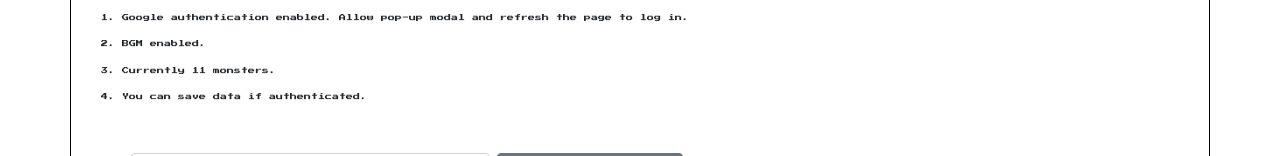
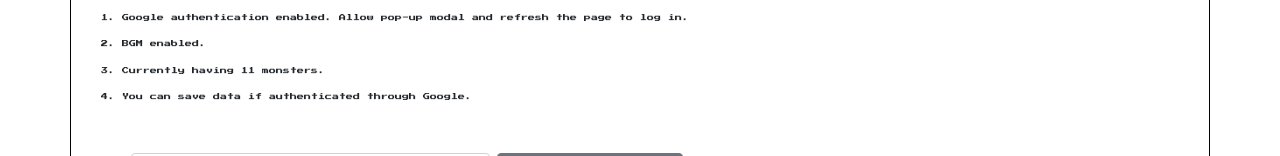
Before and after one commit to chanzlee/YFL-firebase, a plain HTML site: page public/index.html in a window 1280 px wide. Shown: the part 420-576 px from the top of the page. Drawn offline with nearby package versions, Linux system fonts and the light colour scheme; no server answers.

Commit message:
update update log.

```diff
--- a/public/index.html
+++ b/public/index.html
@@ -24,8 +24,8 @@
         <p>Update v-1.0.1:</p>
         <p>1. Google authentication enabled. Allow pop-up modal and refresh the page to log in.
         <p>2. BGM enabled. </p>
-        <p>3. Currently 11 monsters.</p>
-        <p>4. You can save data if authenticated.</p>
+        <p>3. Currently having 11 monsters.</p>
+        <p>4. You can save data if authenticated through Google.</p>
       </div>
       <form id="start-screen" class="form-group">
         <label for="name-input">
```
Also changed, not shown: 1 other file.
